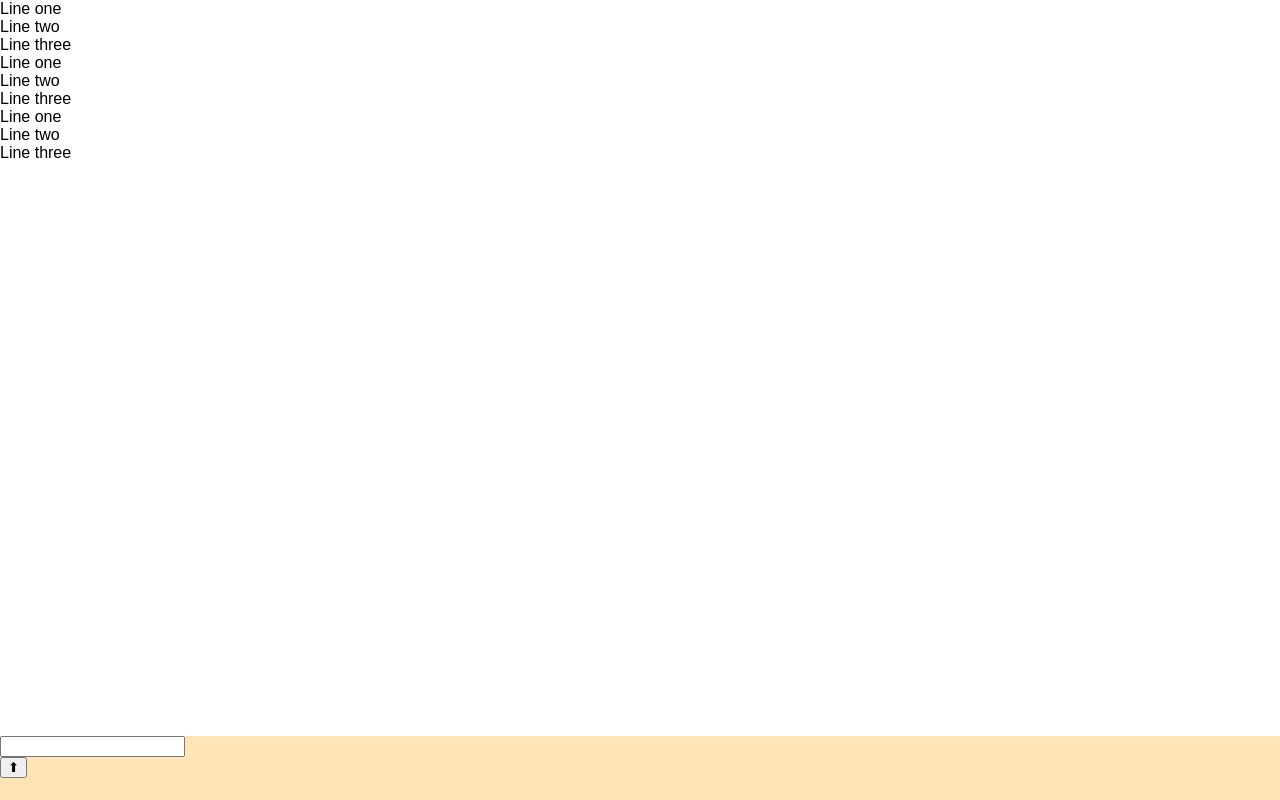
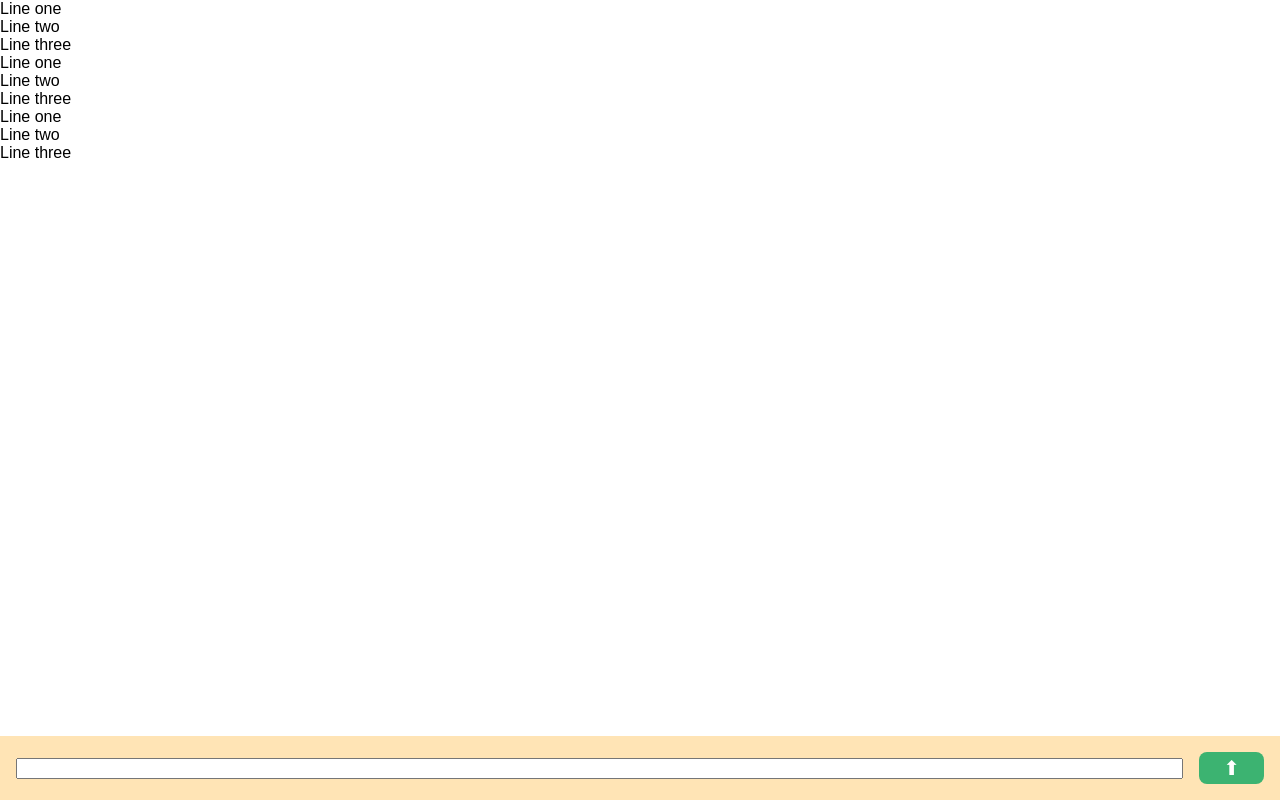
Before and after one commit to geelen/react-mfe-workshop-oct13, a React (Create React App) app: page / in a window 1280 px wide. Built offline with nearby package versions, Linux system fonts and the light colour scheme.

Commit message:
styled the input submit button

```diff
--- a/src/components/InputArea.js
+++ b/src/components/InputArea.js
@@ -4,18 +4,32 @@ import styled from 'styled-components'
 const BottomSection = styled.div`
   background: moccasin;
   height: 4rem;
+  display: flex;
+  align-items: center;
+  padding: 0 1rem;
 `
-const InputField = 'div'
-const SubmitButton = 'div'
+const InputField = styled.div`
+  flex-grow: 1;
+  padding-right: 1rem;
+  > input {
+    width: 100%;
+  }
+`
+const SubmitButton = styled.button`
+  font-size: 1.25rem;
+  padding: 0.25rem 1.5rem;
+  border: none;
+  border-radius: 0.5rem;
+  background: mediumseagreen;
+  color: white;
+`
 
 const InputArea = () => (
   <BottomSection>
     <InputField>
       <input type="text"/>
     </InputField>
-    <SubmitButton>
-      <button>⬆</button>
-    </SubmitButton>
+    <SubmitButton>⬆</SubmitButton>
   </BottomSection>
 )
 
--- a/src/index.css
+++ b/src/index.css
@@ -3,3 +3,7 @@ body {
   padding: 0;
   font-family: sans-serif;
 }
+
+* {
+  box-sizing: border-box;
+}
```
